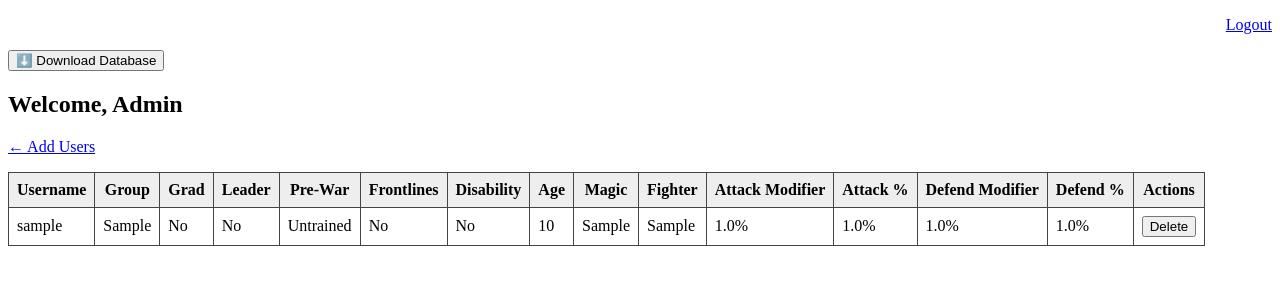
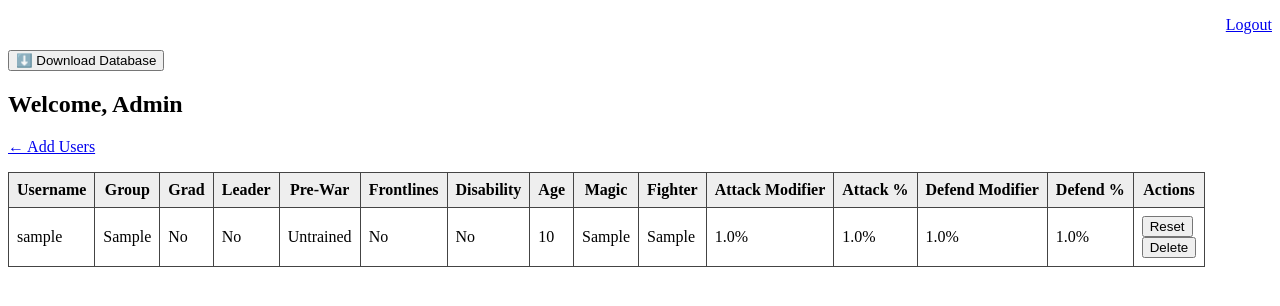
Before and after one commit to cessmarga/basgiathrp, a Flask app: page /admin in a window 1280 px wide. Shown: the top 306 px of the page. Run offline with Flask 3, Linux system fonts and the light colour scheme; a user stored in the database is signed in; tables that the repository leaves empty hold one stand-in row (values such as "Sample post").

Commit message:
Reset Modifier

```diff
--- a/templates/admin_dashboard.html
+++ b/templates/admin_dashboard.html
@@ -56,6 +56,9 @@
                 <td>{{ user['defend_success'] }}%</td>
                 <td>{{ user['defend_odds'] }}%</td>
                 <td>
+                  <form method="POST" action="{{ url_for('reset_stats', user_id=user.id) }}" style="display:inline;">
+                    <button type="submit" onclick="return confirm('Reset stats for {{ user.username }}?')">Reset</button>
+                  </form><br>
                   <form action="{{ url_for('delete_user', user_id=user['id']) }}" method="POST" onsubmit="return confirm('Are you sure you want to delete this user?');">
                     <button type="submit" class="btn btn-danger btn-sm">Delete</button>
                   </form>
```
